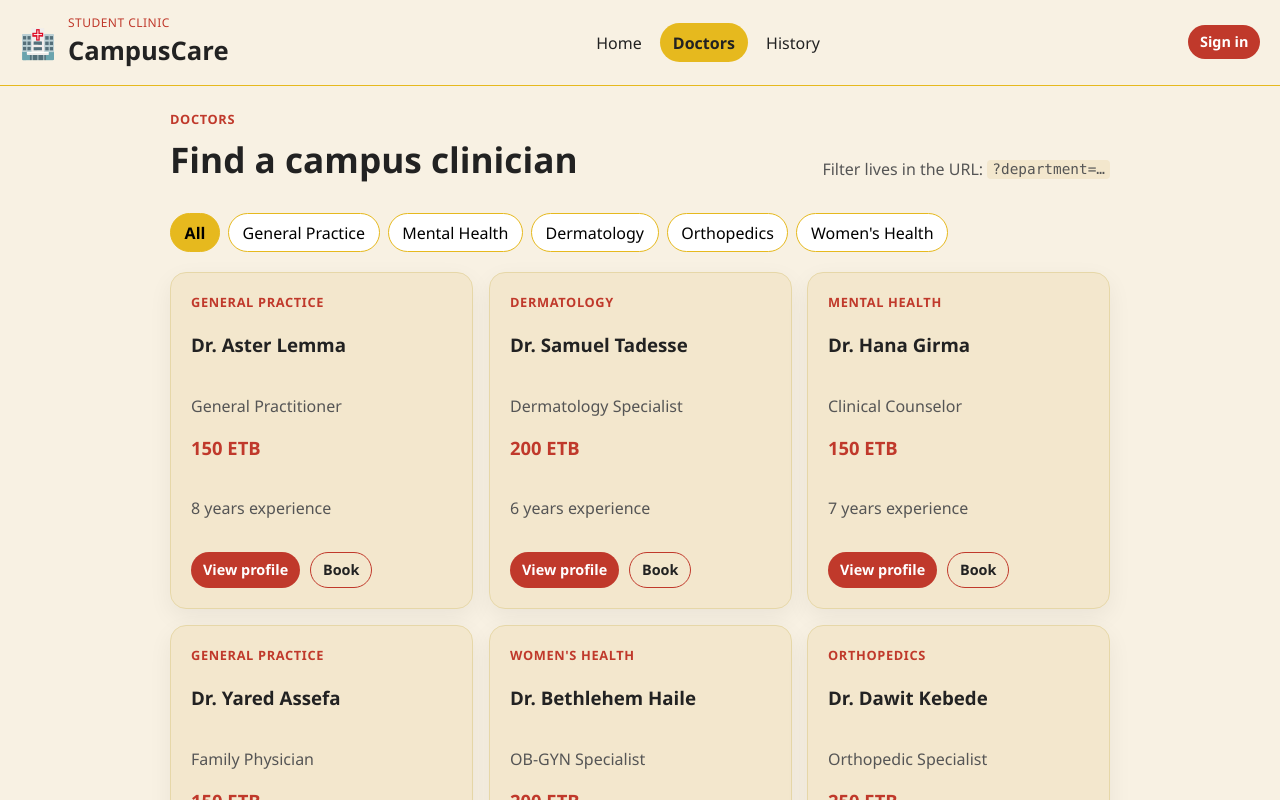
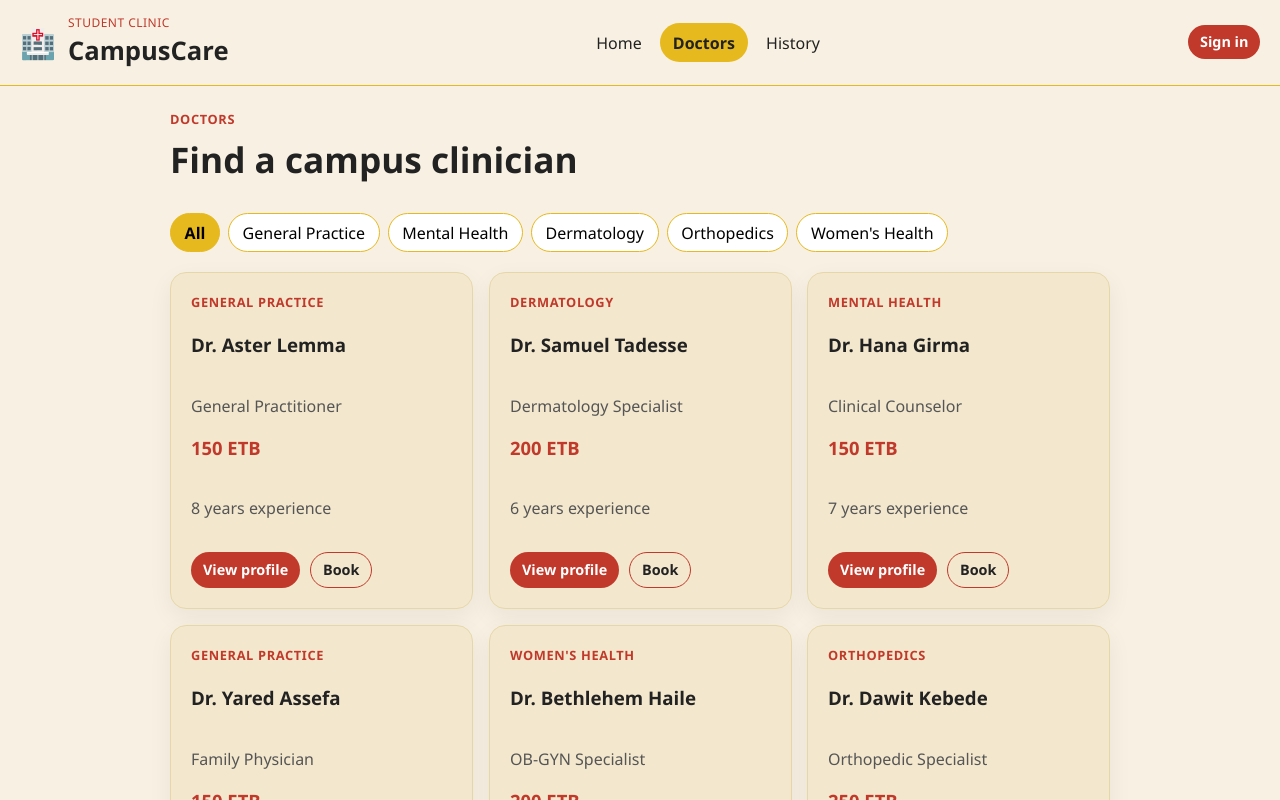
Before and after one commit to zachariasgebre/CampusCare, a React (Vite) app in the folder campuscare/: page /doctors in a window 1280 px wide. Shown: the top 800 px of the page. Built offline with nearby package versions, Linux system fonts and the light colour scheme.

Commit message:
Unnecessary section from doctors componenet removed

```diff
--- a/campuscare/src/doctors/Doctors.jsx
+++ b/campuscare/src/doctors/Doctors.jsx
@@ -38,13 +38,7 @@ function Doctors() {
           <p className="eyebrow">Doctors</p>
           <h2>Find a campus clinician</h2>
         </div>
-        <p className="muted">
-          Filter lives in the URL:{" "}
-          <code>
-            ?department=
-            {department === "All" ? "…" : department}
-          </code>
-        </p>
+
       </div>
 
       <DepartmentFilter
```
